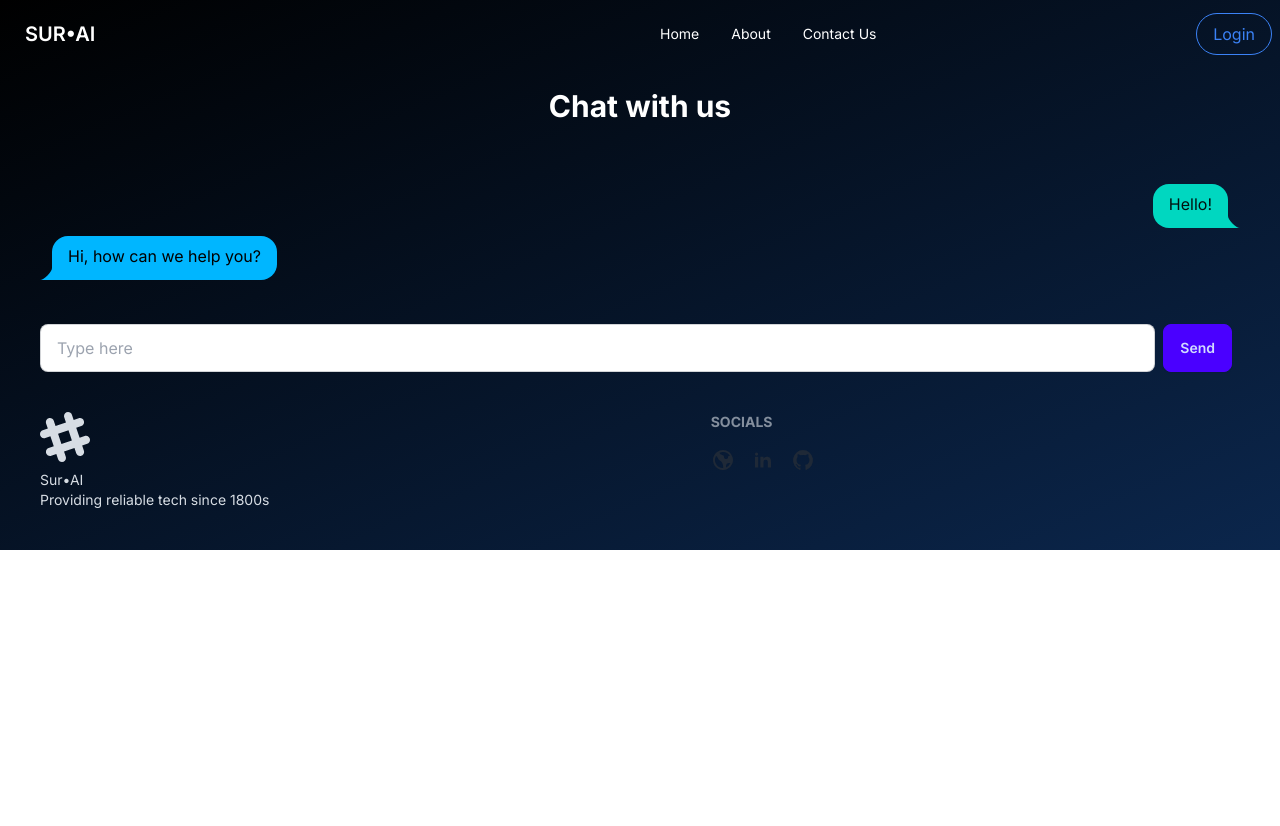
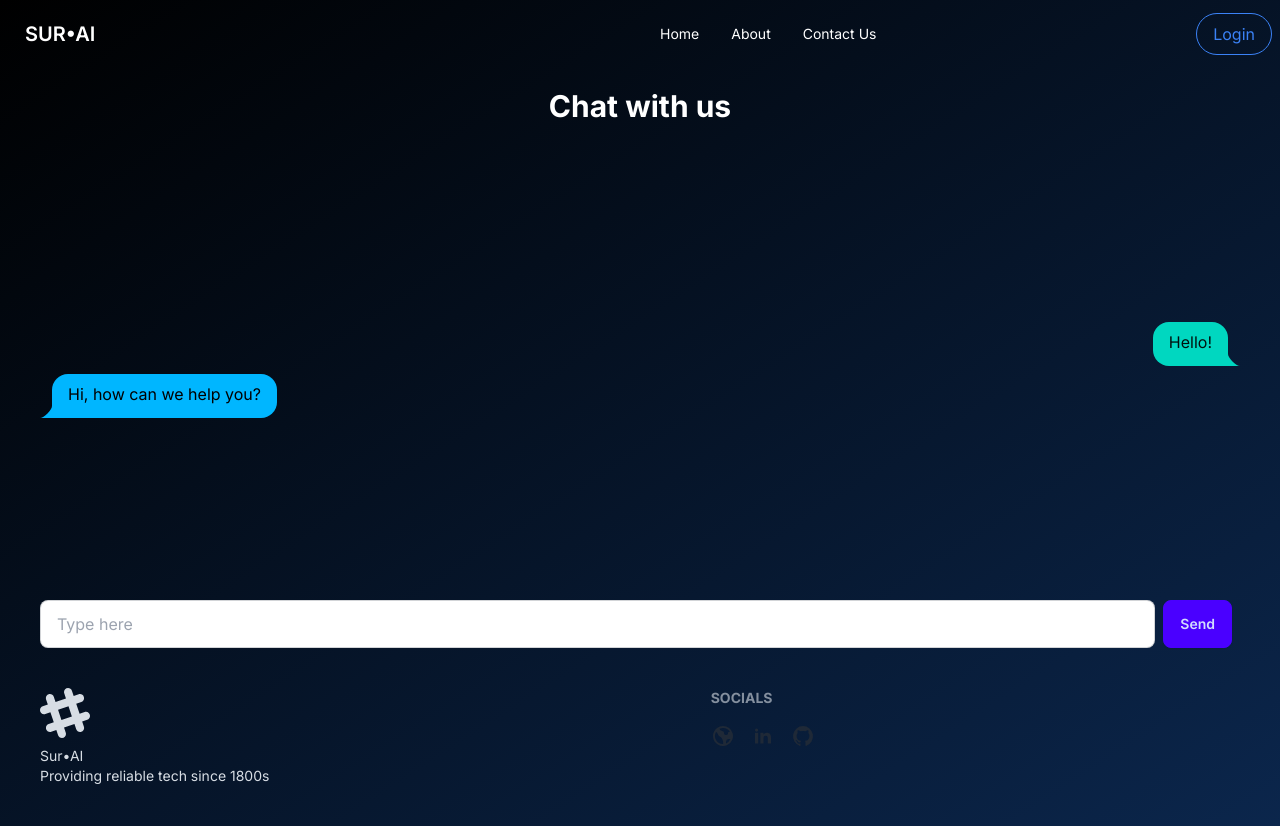
Before and after one commit to khp53/start_up_research_tool, a Next.js app: page /chat in a window 1280 px wide. Before the commit the page ends 800 px from the top, so only its background shows below. Built offline with nearby package versions, Linux system fonts and the light colour scheme.

Commit message:
fixed height issues

```diff
--- a/src/app/Hero/Hero.tsx
+++ b/src/app/Hero/Hero.tsx
@@ -2,7 +2,7 @@ import React from 'react'
 
 export default function Hero() {
     return (
-        <div className="flex items-center justify-between w-full px-10">
+        <div className="flex items-center justify-between h-screenMod w-full px-10">
             <div className="flex flex-col items-start">
                 <h1 className="text-4xl text-white font-bold text-left mainText">Welcome to Start Up Research AI</h1>
                 <h3 className="text-1xl text-white font-normal text-left">Customizable, helps you to do a deep research before getting started</h3>
--- a/src/app/chat/page.tsx
+++ b/src/app/chat/page.tsx
@@ -6,7 +6,7 @@ export default function Chat() {
     return (
         <main>
             <Navbar />
-            <div className="flex flex-col items-center mx-10">
+            <div className="flex flex-col items-center justify-between h-screenMod mx-10">
                 <h1 className="text-3xl text-white font-bold text-left mainText my-5">Chat with us</h1>
                 <div className="w-full my-10">
                     {/* Mock array of chat messages for demonstration */}
--- a/src/app/globals.css
+++ b/src/app/globals.css
@@ -47,3 +47,7 @@ body {
     text-wrap: balance;
   }
 }
+
+.h-screenMod {
+  height: 72.5vh;
+}
```
